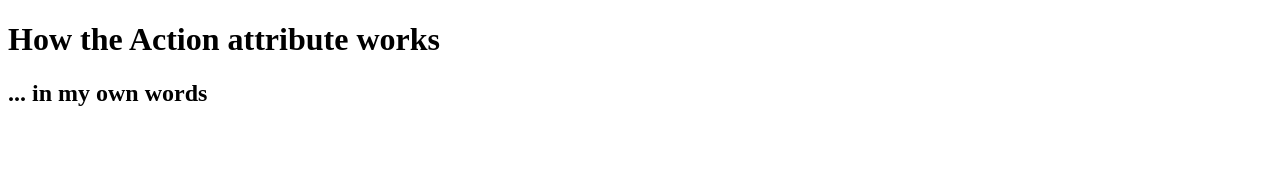
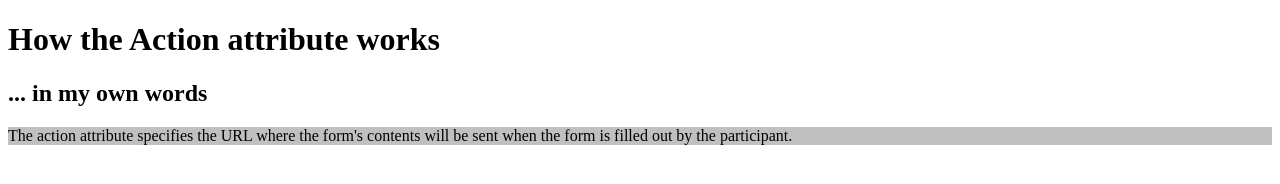
Before and after one commit to aubrielleq-art/test-2-AQ, a plain HTML site: page q2.html in a window 1280 px wide. Drawn offline with Linux system fonts and the light colour scheme.

Commit message:
Apply CSS styles to paragraphs in q2.html
Added CSS styles to set paragraph background to silver and text color to black, with margins.

```diff
--- a/q2.html
+++ b/q2.html
@@ -8,7 +8,12 @@ a form tag. Apply css formatting to change the background of the the paragraphs
 Change the non-silver space around your paragraph to have a left and bottom margin equal to the height of a default character.
 -->
     <style>
-        /* Put your css here */
+        p {
+            background-color: silver;
+            color:black
+            margin-left: 1em;
+            margin-bottom: 1em;
+        }
     </style>
 </head>
 
@@ -17,7 +22,7 @@ Change the non-silver space around your paragraph to have a left and bottom marg
     <main>
         <h1>How the Action attribute works</h1>
         <h2>... in my own words</h2>
-        <p></p>
+        <p>The action attribute specifies the URL where the form's contents will be sent when the form is filled out by the participant. </p>
     </main>
 </body>
 
```
